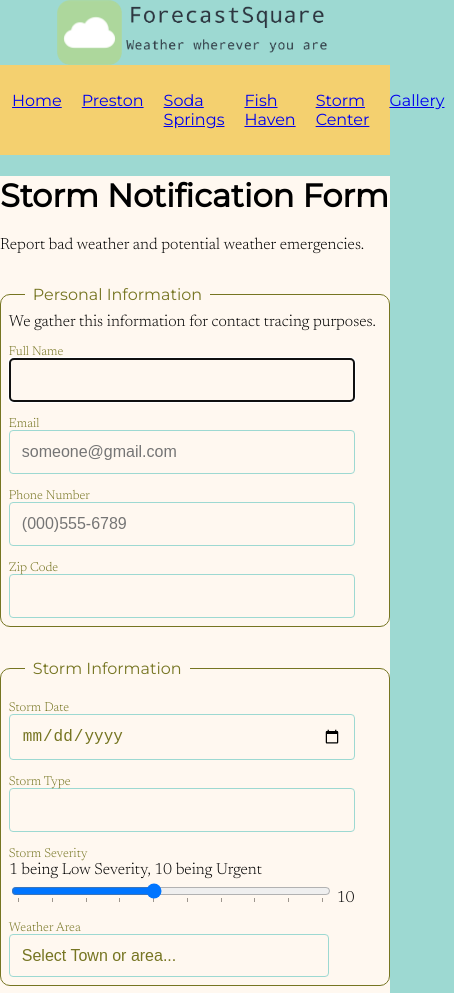
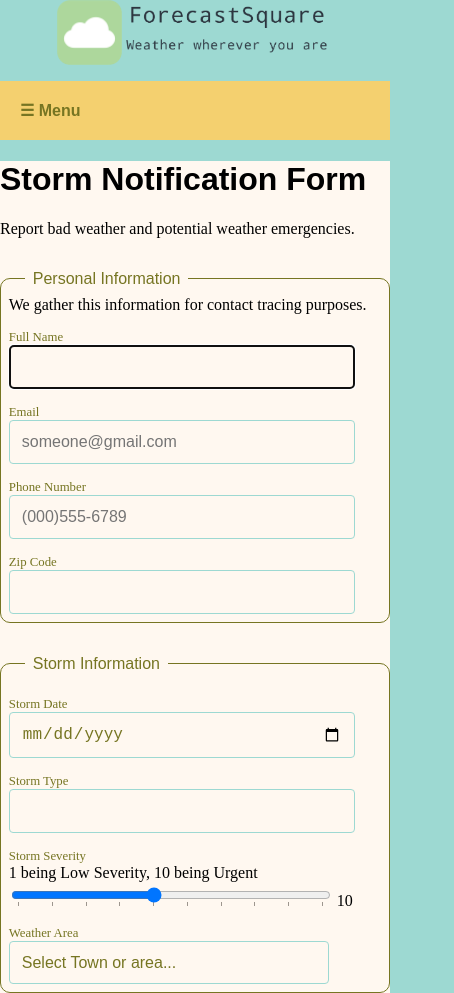
Before and after one commit to laurenmackhicks/laurenmackhicks.github, a plain HTML site: page lesson11/stormcenter.html in a window 390 px wide. Shown: the top 993 px of the page, 454 px wide, since content can reach past the window. Drawn offline with Linux system fonts and the light colour scheme; a script that the page names is missing; files whose address does not match are found by name.

Commit message:
fix hamburger

```diff
--- a/lesson11/css/medium.css
+++ b/lesson11/css/medium.css
@@ -8,3 +8,19 @@
 @media only screen and (min-width: 468px) {
 
 }
+/* Media Query for medium+ views */
+@media only screen and (min-width: 32.5em) {
+	.navi {
+		display: flex;
+	}
+	.navi li {
+		display: block; /* change state in small view */
+		flex: 1 1 auto;
+	}
+	.navi a {
+		text-align: center;
+	}
+	.navi li:first-child {
+		display: none;
+	}
+}
--- a/lesson11/css/small.css
+++ b/lesson11/css/small.css
@@ -1,3 +1,39 @@
+nav {
+	margin: 0 auto;
+	max-width: 100%;
+	background-color: #F4D06F;
+}
+.navi {
+	list-style: none;
+	padding: 0;
+}
+.navi li:first-child {
+	display: block;
+}
+.navi li {
+	display: none;
+    padding:.5em;
+}
+.navi a {
+	display: block;
+	padding: 0.75rem;
+	text-align: left;
+	text-decoration: none;
+	color: #767522;
+	font-weight: 700;
+	transition: 0.5s;
+}
+.navi a:hover {
+	color: #FFF8F0;
+	background-color: #9DD9D2;
+}
+  <ul class="navigation responsive">
+*/
+.responsive li {
+	display: block;
+}
+
+/* Regular css*/
 @import url('https://fonts.googleapis.com/css2?family=Montserrat&family=Newsreader:wght@300&display=swap');
 h1{
     font-family: 'Montserrat', sans-serif;}
@@ -23,23 +59,6 @@ header{
 .title-bar{
     display:flex;
     justify-content:center;
-}
-nav{
-    background-color:#F4D06F;
-    padding:0em;
-    max-width:100%;
-    display:flex;
-    justify-content:center;
-}
-nav ul{
-    list-style-type:none;
-    display:flex;
-    justify-content:center;
-    padding:0em;
-    margin:1em;
-}
-ul li{
-    margin:10px;
 }
 main{
     max-width:960px;
--- a/lesson11/stormcenter.html
+++ b/lesson11/stormcenter.html
@@ -19,8 +19,8 @@
             </div>
             <div class="navbar">
                 <nav>
-                    <ul>
-                        <li><a class="ham" href="#">☰ Menu</a></li>
+                    <ul class="navi">
+                    <li><a class="ham" href="#">☰ Menu</a></li>
                     <li><a href="index.html">Home</a></li>
                     <li><a href="preston.html">Preston</a></li>
                     <li><a href="sodasprings.html">Soda Springs</a></li>
```
Also changed, not shown: lesson11/fishhaven.html (+1 -1 lines), lesson11/form.html (+1 -1 lines), lesson11/gallery.html (+1 -1 lines), lesson11/index.html (+2 -2 lines), lesson11/preston.html (+1 -1 lines), lesson11/sodasprings.html (+1 -1 lines).
